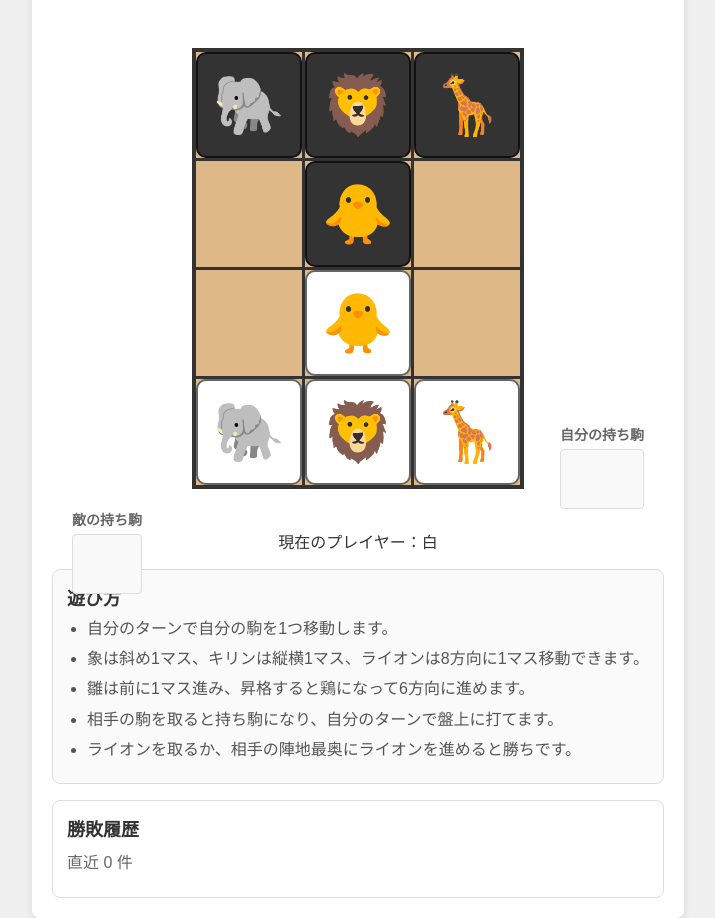
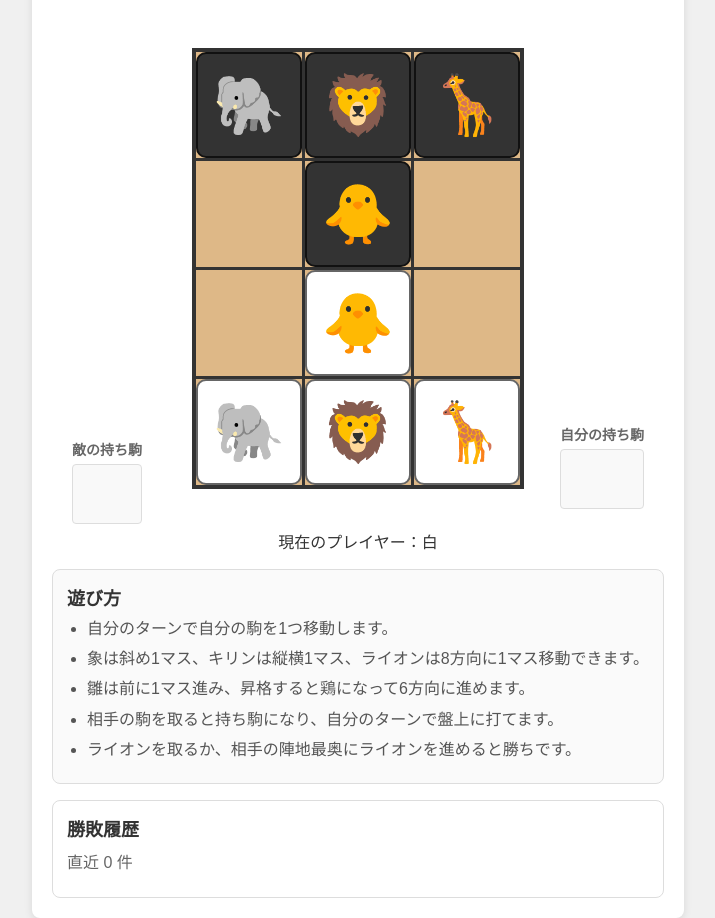
Before and after one commit to london3/animal-shougi, a website built with Vite: page index.html in a window 1280 px wide. Shown: the whole page, without its empty margins (282-997 px from the left). Built offline with nearby package versions, Linux system fonts and the light colour scheme.

Commit message:
Move enemy captured pieces higher

```diff
--- a/src/style.css
+++ b/src/style.css
@@ -128,7 +128,7 @@ h1 {
 
 #black-captured {
   position: absolute;
-  top: 0;
+  top: -70px;
   left: 20px;
   display: flex;
   flex-direction: column;
```
